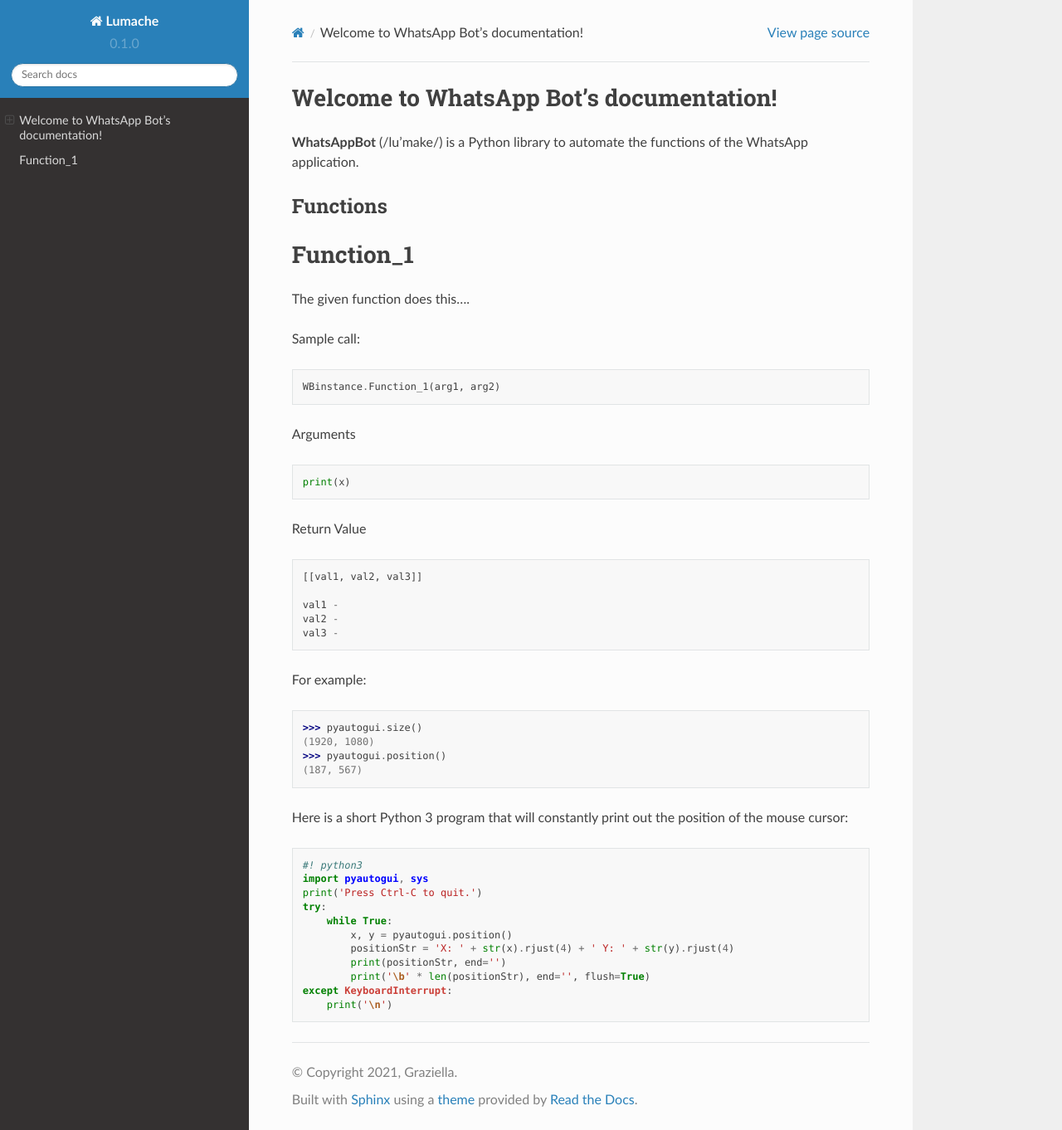
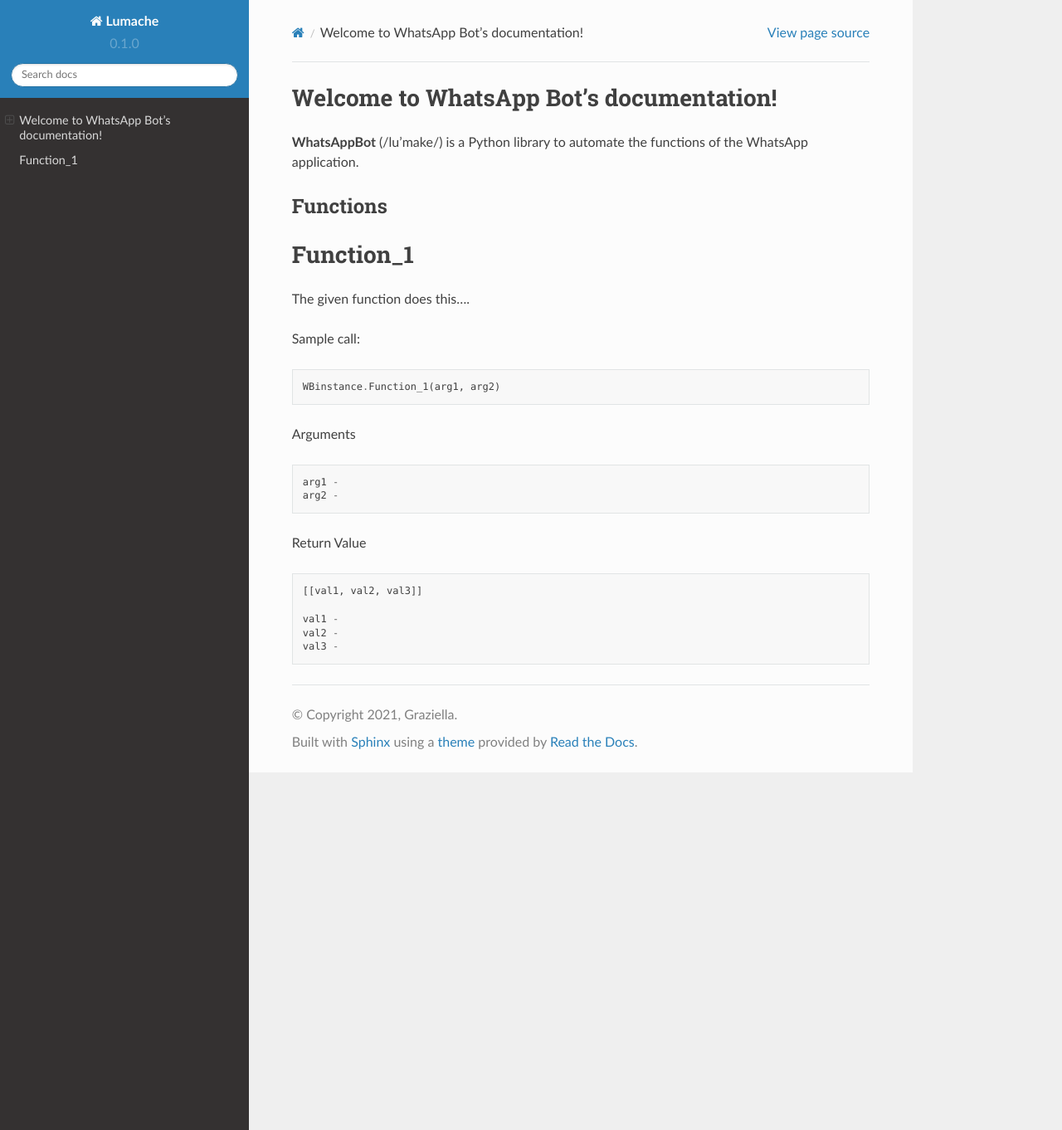
Before and after one commit to ArvindR07/WhatsAppBotDocs, a Sphinx documentation site: the page built from docs/source/index.rst, in a window 1280 px wide and 1362 px high. Shown: the whole window at 83% size. Built offline with Sphinx 7.4.7 and the Read the Docs theme 2.0.0, drawn with Linux system fonts in a browser that asks for light colours.

Commit message:
Update index.rst

```diff
--- a/docs/source/index.rst
+++ b/docs/source/index.rst
@@ -22,41 +22,17 @@ Sample call:
 
 Arguments
 
-.. code::
+.. code:: python
 
-   print(x)
+   arg1 -
+   arg2 -
 
 Return Value
 
-.. code::
+.. code:: python
 
    [[val1, val2, val3]]
 
    val1 -
    val2 -
    val3 -
-
-For example:
-
-.. code:: python
-
-    >>> pyautogui.size()
-    (1920, 1080)
-    >>> pyautogui.position()
-    (187, 567)
-
-Here is a short Python 3 program that will constantly print out the position of the mouse cursor:
-
-.. code:: python
-
-    #! python3
-    import pyautogui, sys
-    print('Press Ctrl-C to quit.')
-    try:
-        while True:
-            x, y = pyautogui.position()
-            positionStr = 'X: ' + str(x).rjust(4) + ' Y: ' + str(y).rjust(4)
-            print(positionStr, end='')
-            print('\b' * len(positionStr), end='', flush=True)
-    except KeyboardInterrupt:
-        print('\n')
```
